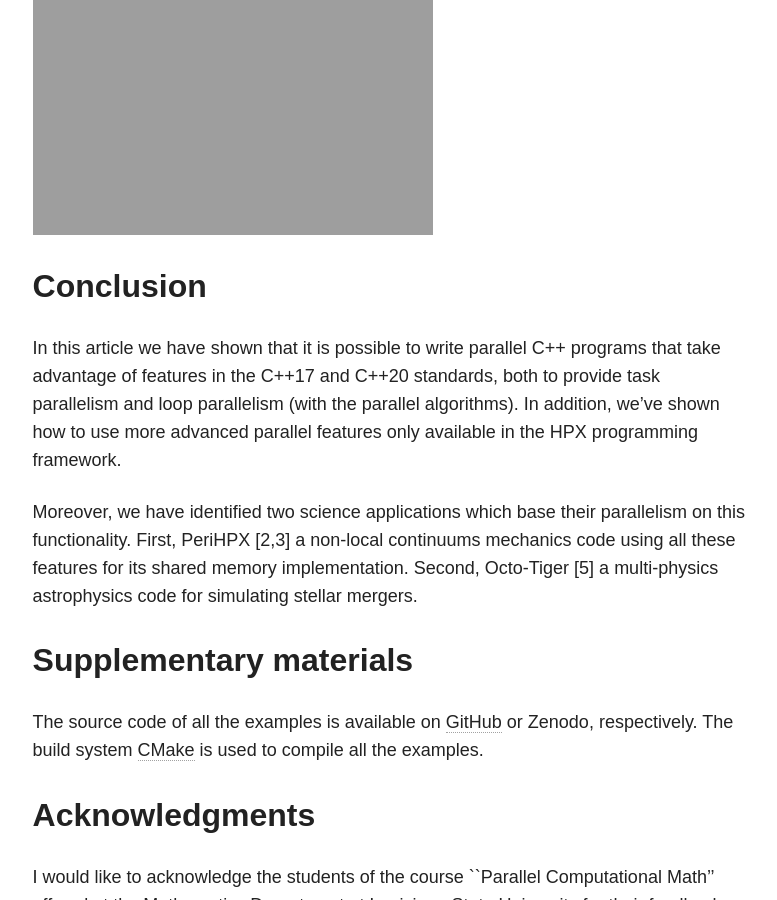
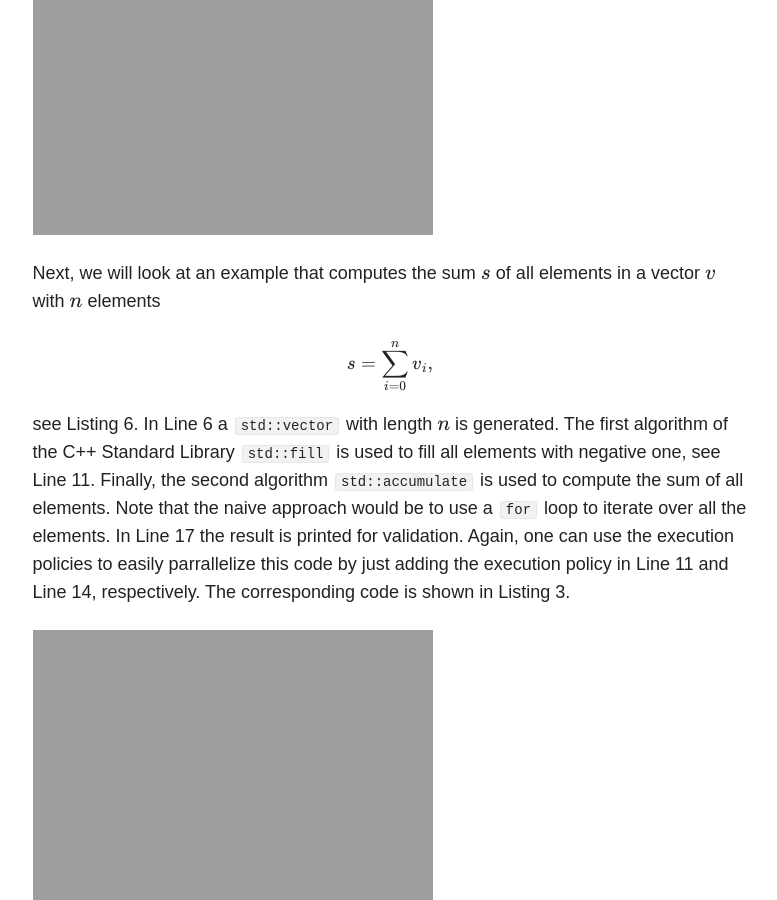
Before and after one commit to diehlpk/diehlpk.github.io, a Jekyll site: the page built from _posts/blog/2021-08-24-modern-cpp.md, in a window 1280 px wide and 900 px high, scrolled down 4119 px. Shown: the whole window, without its empty margins (347-1124 px from the left). Built offline with Jekyll 4.4.1, drawn with Linux system fonts in a browser that asks for light colours; nearby versions of some CDN libraries; some web fonts are replaced; formulas are drawn with MathJax 3.

Commit message:
Add listing 6

```diff
--- a/_posts/blog/2021-08-24-modern-cpp.md
+++ b/_posts/blog/2021-08-24-modern-cpp.md
@@ -59,6 +59,15 @@ By specifying the execution policy in Line 21, the algorithm is easily paralleli
 
 ![Listing5!]({{ site.url }}/assets/2021-10-28-listing5.svg "Example: Compute the element-wise square root of a vector using C++.")
 
+Next, we will look at an example that computes the sum $s$ of all elements in a vector $v$ with $n$ elements
+
+$$  s = \sum\limits_{i=0}^n v_i \text{,}  $$
+
+see Listing 6. In Line 6 a `std::vector` with length $n$ is generated. The first algorithm of the C++ Standard Library `std::fill` is used to fill all elements with negative one, see Line 11. Finally, the second algorithm `std::accumulate` is used to compute the sum of all elements. Note that the naive approach would be to use a `for` loop to iterate over all the elements. In Line 17 the result is printed for validation. Again, one can use the execution policies to easily parrallelize this code by just adding the execution policy in Line 11 and Line 14, respectively. The corresponding code is shown in Listing 3.
+
+![Listing6!]({{ site.url }}/assets/2021-10-28-listing6.svg "Example to compute the sum of all elements in the vector using the C++ standard library.")
+
+
 ## Conclusion
 
 In this article we have shown that it is possible to write parallel C++ programs that take advantage of features in the C++17 and C++20 standards, both to provide task parallelism and loop parallelism (with the parallel algorithms). In addition, we've shown how to use more advanced parallel features only available in the HPX programming framework.
```
Also changed, not shown: 1 other file.
